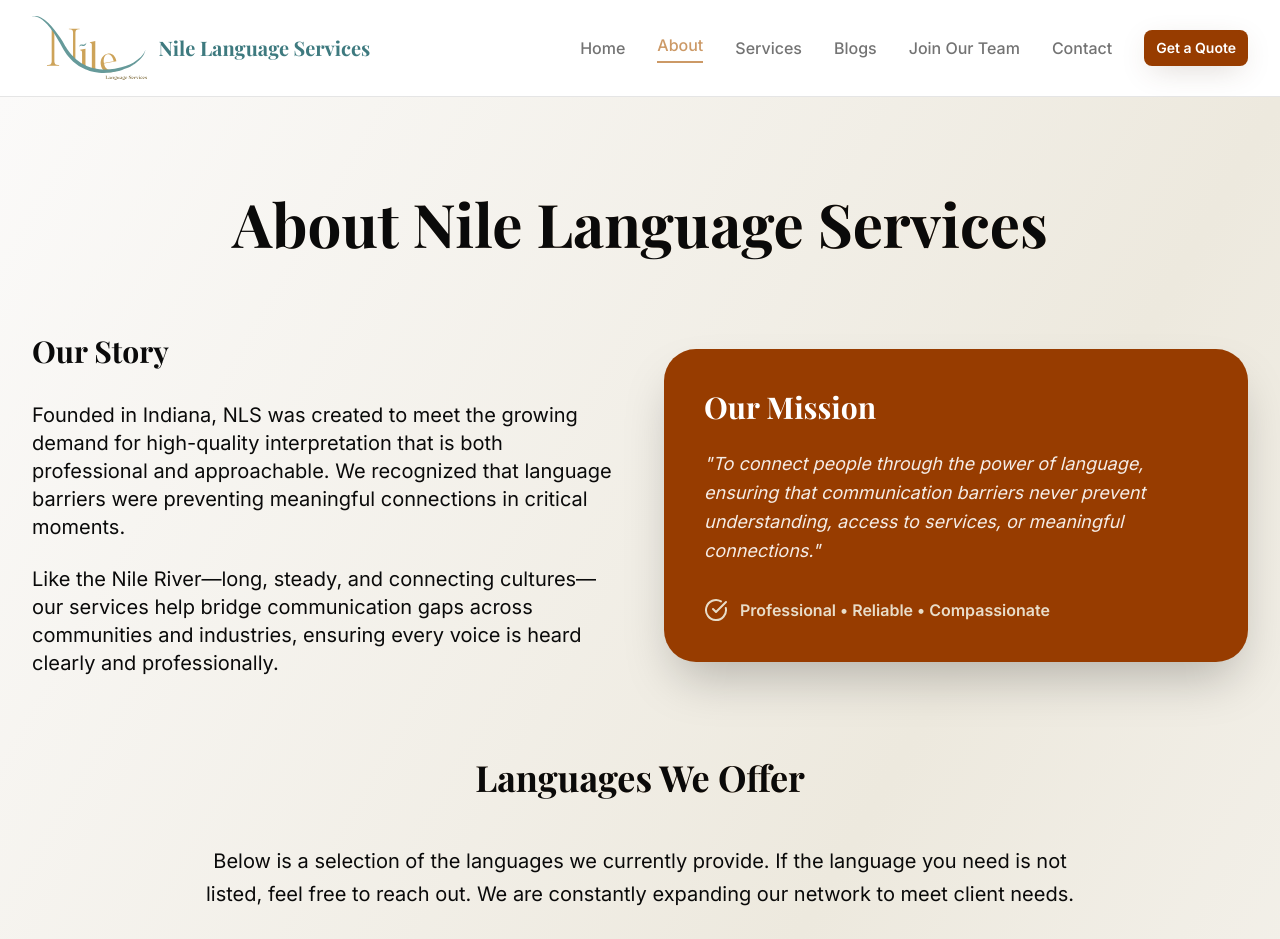
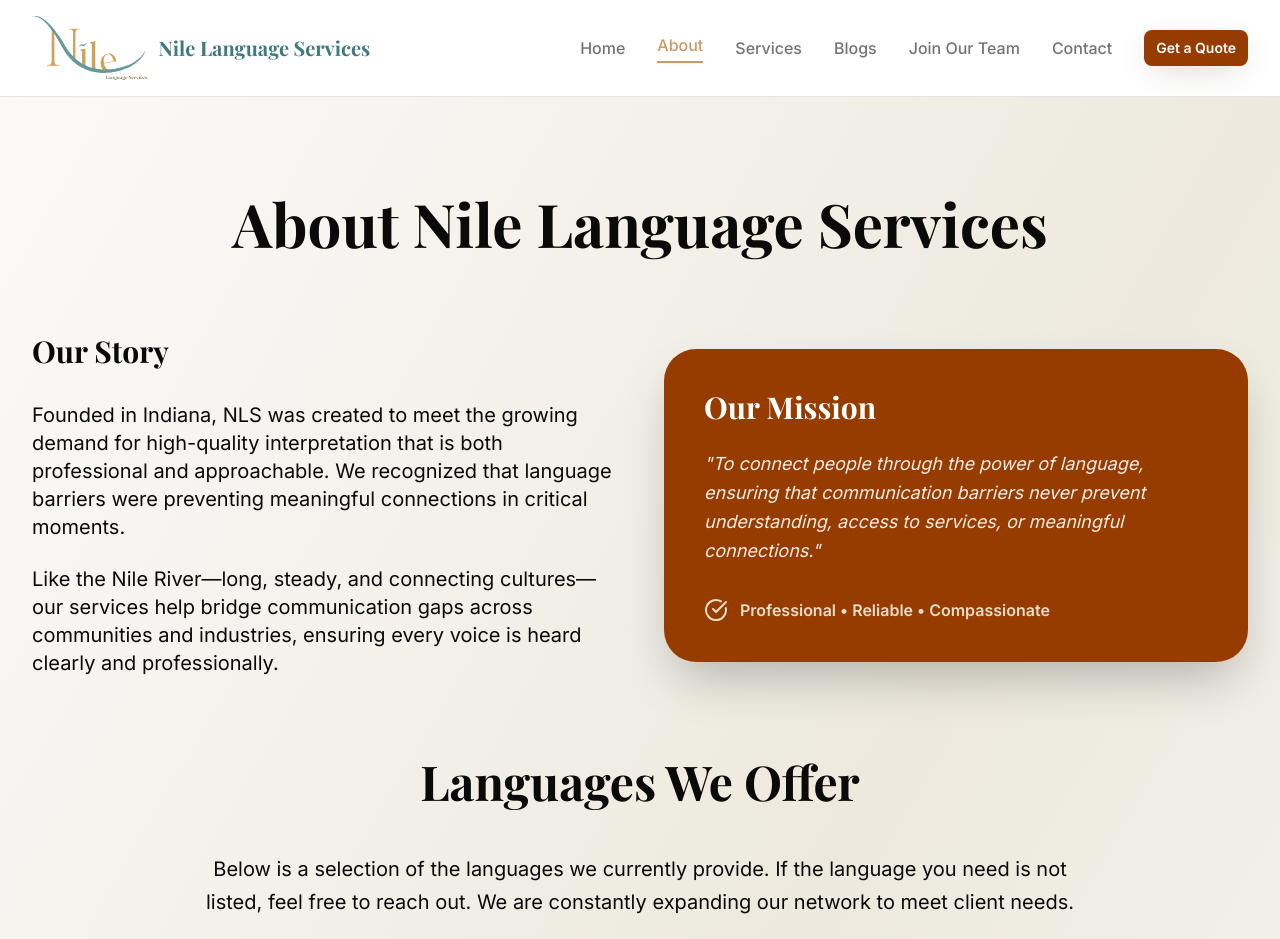
Before and after one commit to SherifAshraf2003/Nile-Language-Translation, a Next.js app: page /about in a window 1280 px wide. Shown: the top 939 px of the page. Built offline with nearby package versions, Linux system fonts and the light colour scheme; a web font is replaced by a local one.

Commit message:
feat: capitalized serbian language and increased font size

```diff
--- a/src/components/AboutUsSection.tsx
+++ b/src/components/AboutUsSection.tsx
@@ -253,15 +253,15 @@
           viewport={{ once: true }}
           transition={{ duration: 0.8 }}
         >
-          <motion.h3
-            className="text-2xl sm:text-3xl lg:text-4xl font-bold text-text-primary mb-8 sm:mb-12 bg-gradient-to-r from-text-primary to-ochre bg-clip-text"
+          <motion.h2
+            className="text-2xl sm:text-3xl lg:text-4xl xl:text-5xl font-bold text-text-primary mb-8 sm:mb-12 bg-gradient-to-r from-text-primary to-ochre bg-clip-text"
             initial={{ opacity: 0, y: 30 }}
             whileInView={{ opacity: 1, y: 0 }}
             viewport={{ once: true }}
             transition={{ duration: 0.8, delay: 0.2 }}
           >
             Languages We Offer
-          </motion.h3>
+          </motion.h2>
 
           <motion.div
             className="max-w-4xl mx-auto mb-12 sm:mb-16"
--- a/src/constants/languages.ts
+++ b/src/constants/languages.ts
@@ -66,5 +66,5 @@
   "Urdu",
   "Vietnamese",
   "Bosnian",
-  "serbian",
+  "Serbian",
 ] as const;
```
